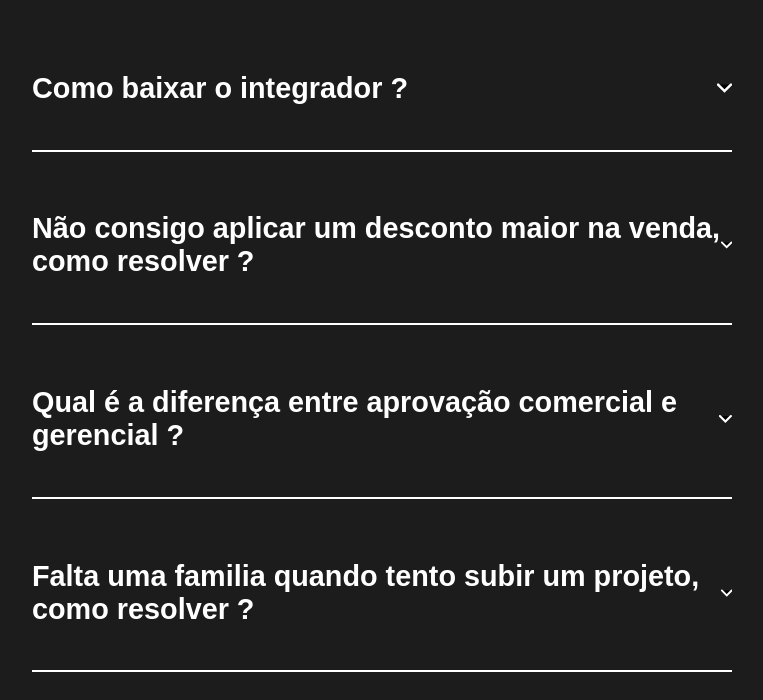
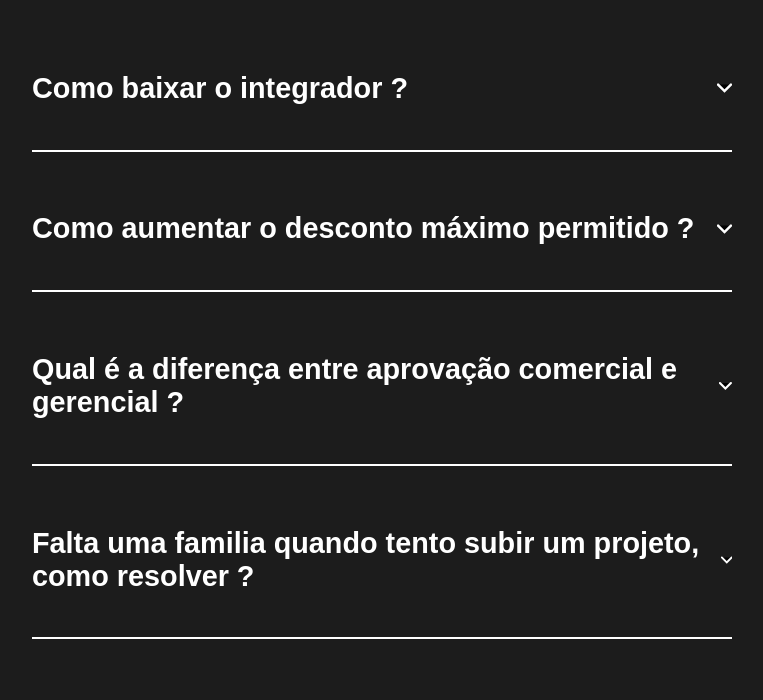
Before and after one commit to luckymoura01/Teste, a plain HTML site: page index.html in a window 1280 px wide. Shown: the part 116-816 px from the top of the page, without its empty margins (258-1021 px from the left). Drawn offline with Linux system fonts and the light colour scheme.

Commit message:
Segunda atualização
Alterei a segunda pergunta

```diff
--- a/index.html
+++ b/index.html
@@ -27,7 +27,7 @@
 
         <div class="faq">
             <div class="pergunta">
-                <h3>Não consigo aplicar um desconto maior na venda, como resolver ?</h3>
+                <h3>Como aumentar o desconto máximo permitido ?</h3>
 
                 <svg width="15" height="10" viewbox="0 0 42 25">
                     <path d="M3 3L21 21L39 3" stroke="white" stroke-width="7" stroke-linecap="round"/>
```
